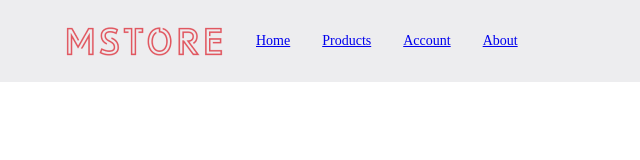
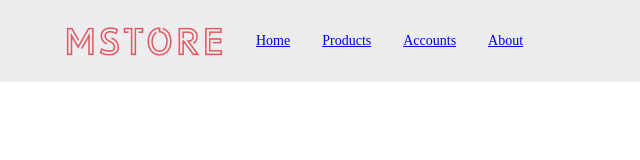
Before and after one commit to elsiip/alterra-mstore-mentee, a plain HTML site: page index.html in a window 1280 px wide. Shown: the top 160 px of the page, 0-640 px from the left. Drawn offline with Linux system fonts and the light colour scheme.

Commit message:
docs: mengubah nama fitur

```diff
--- a/index.html
+++ b/index.html
@@ -13,7 +13,7 @@
             <div class="span-header">
                 <span class="text-header"><a href="/">Home</a></span>
                 <span class="text-header"><a href="/">Products</a></span>
-                <span class="text-header"><a href="/">Account</a></span>
+                <span class="text-header"><a href="/">Accounts</a></span>
                 <span class="text-header"><a href="/">About</a></span>
             </div>
         </div>
```
